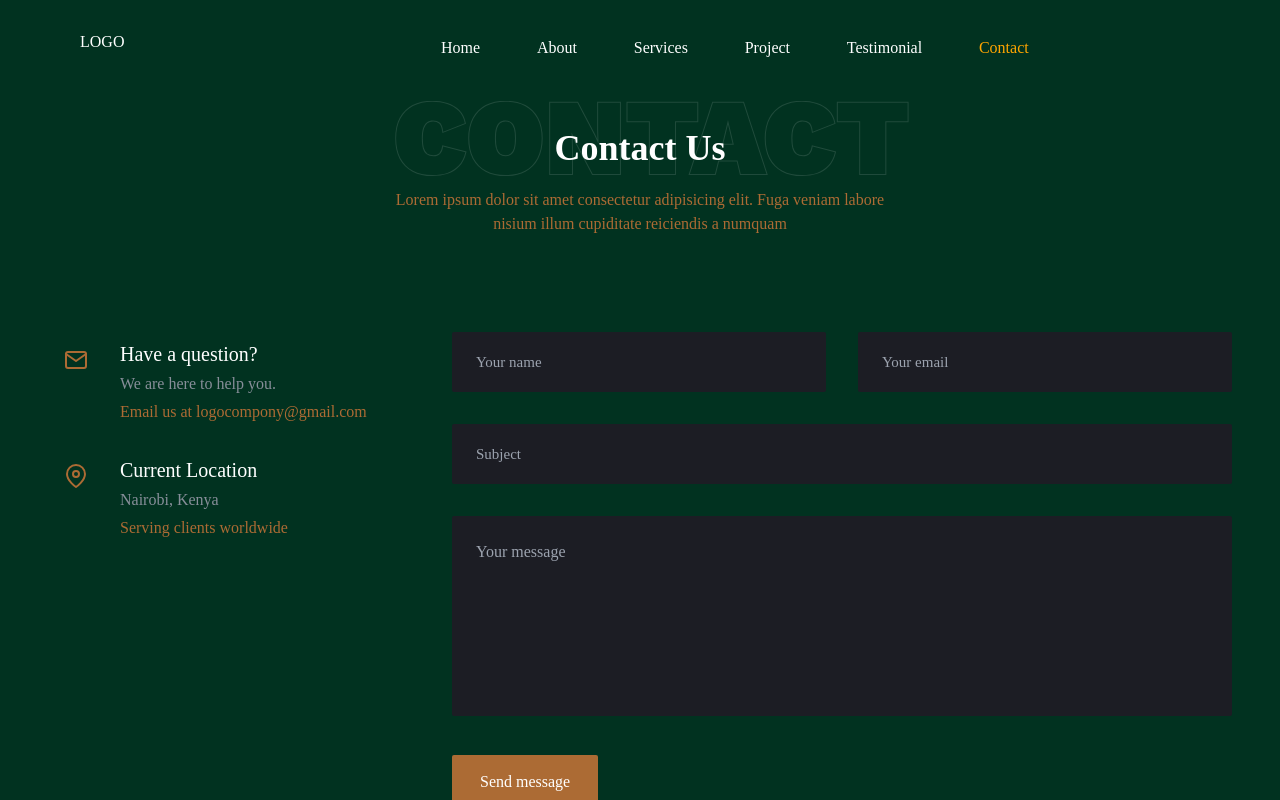
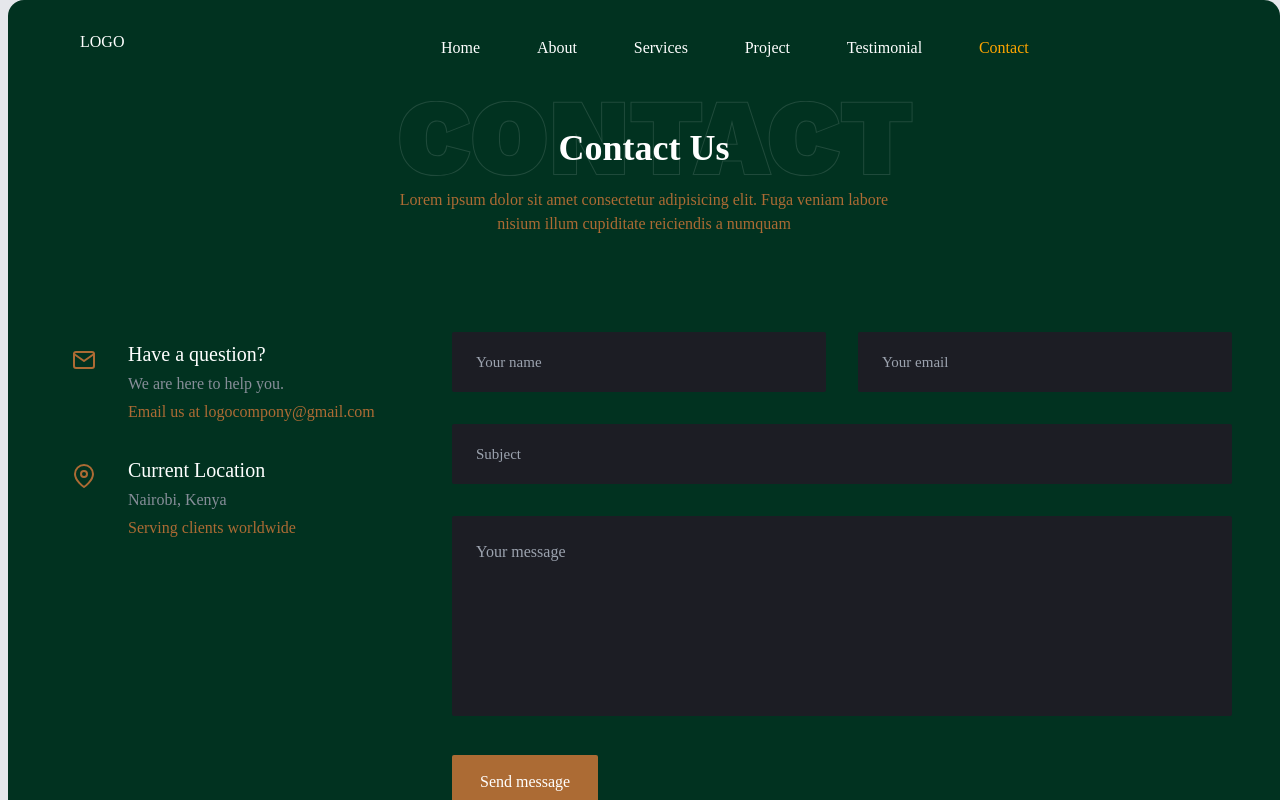
Before and after one commit to hafsa-nuh/interior-design-studio, a React (Create React App) app: page /contact in a window 1280 px wide. Shown: the top 800 px of the page. Built offline with nearby package versions, Linux system fonts and the light colour scheme; data requests are answered from the project's data file.

Commit message:
post is adding but in doubles

```diff
--- a/src/pages/Contact.js
+++ b/src/pages/Contact.js
@@ -5,7 +5,8 @@ import ContactForm from '../components/ContactForm';
 const Contact = () => {
   return (
     <>
-      <section className="section bg-green" id="contact">
+      <section
+        className="section bg-green h-auto rounded-2xl ml-2">
         <div className="container mx-auto">
           <div className="flex flex-col items-center text-center">
             <h2 className="section-title before:content-contact relative before:absolute before:opacity-40 before:-top-7 before:-left-40 before:hidden before:lg:block">
@@ -37,7 +38,7 @@ const Contact = () => {
                 );
               })}
             </div>
-          <ContactForm />
+            <ContactForm />
           </div>
         </div>
       </section>
```
